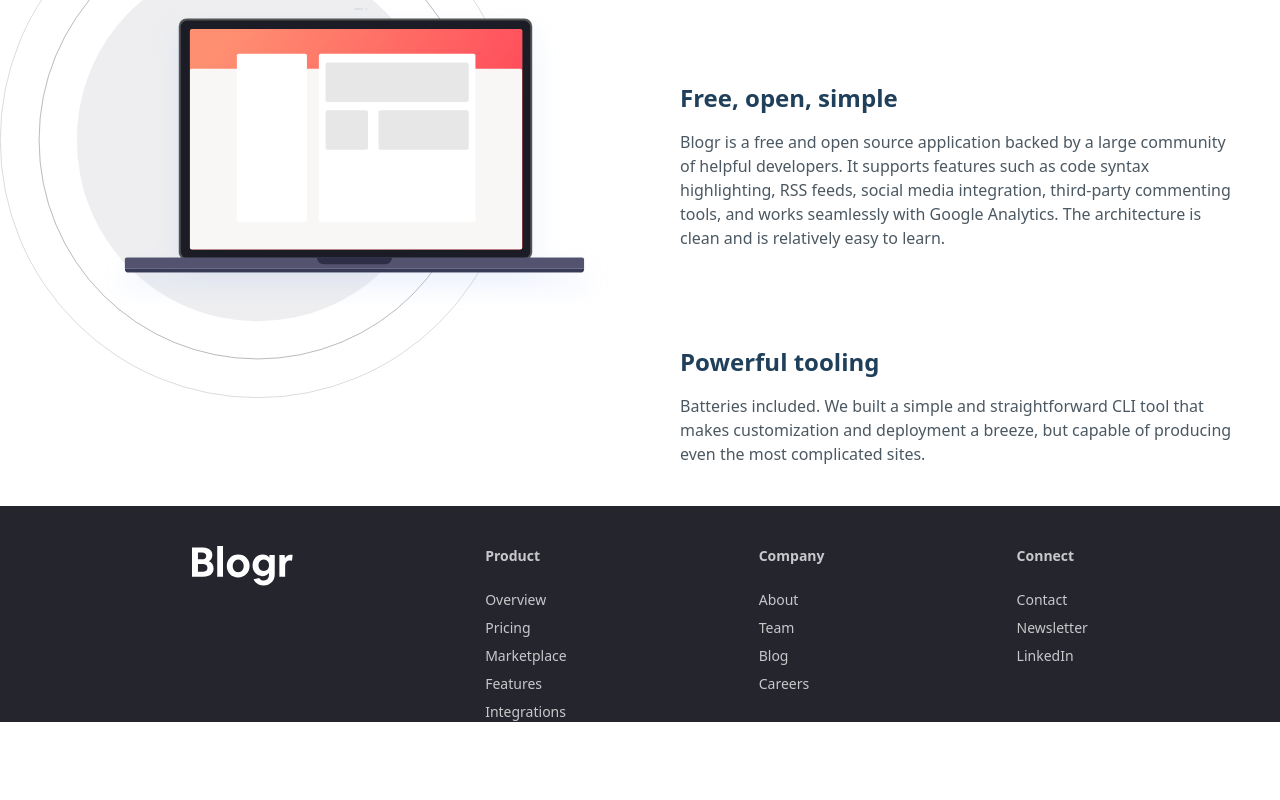
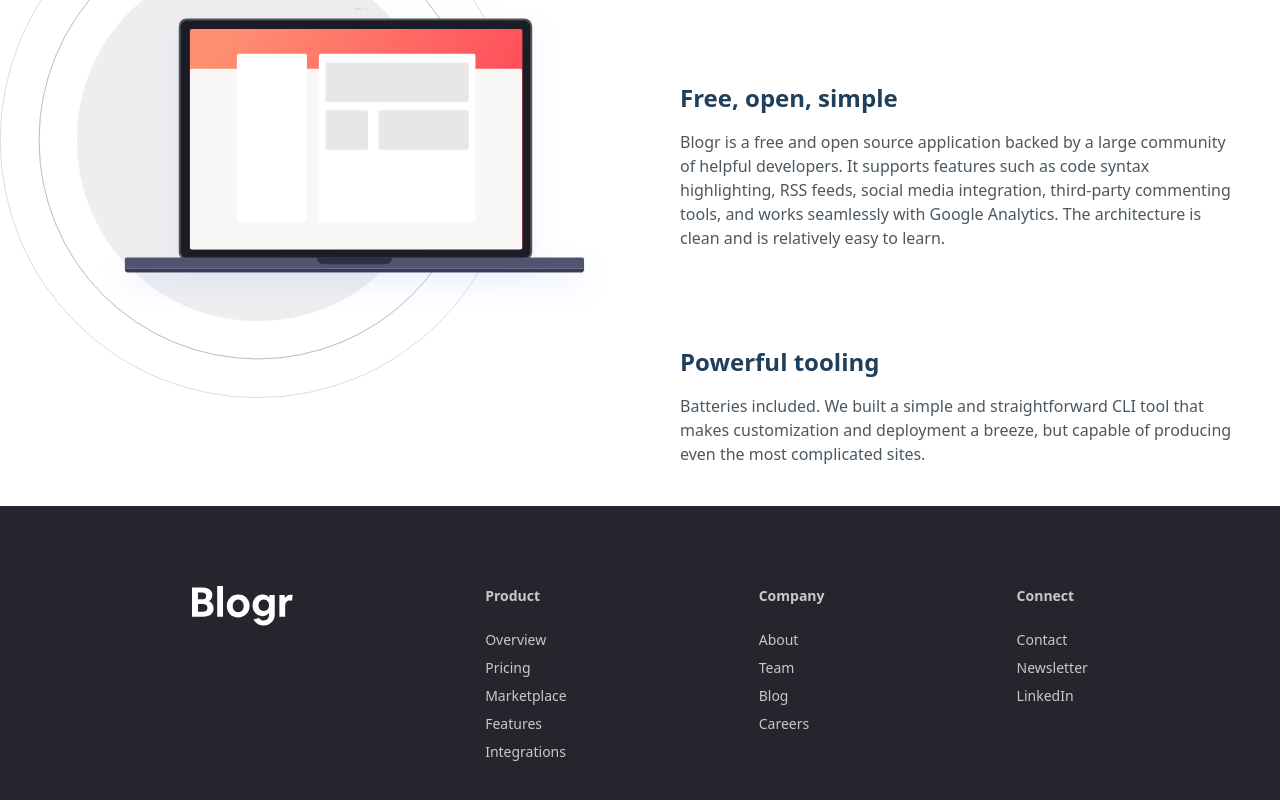
Before and after one commit to lavollmer/blogr-landingpage-lauradev, a React (Vite) app: page / in a window 1280 px wide. Shown: the part 2429-3229 px from the top of the page. Before the commit the page ends 3151 px from the top, so only its background shows below. Built offline with nearby package versions, Linux system fonts and the light colour scheme.

Commit message:
fixed the footer with flexbox and styling

```diff
--- a/src/components/Footer.tsx
+++ b/src/components/Footer.tsx
@@ -3,7 +3,7 @@ import "../index.css";
 
 const Footer = () => {
   return (
-    <div className="flex flex-row justify-evenly bg-very-dark-black-blue pt-10 text-ubuntu">
+    <div className="flex flex-row justify-evenly bg-very-dark-black-blue pt-20 pb-20 text-ubuntu">
       <div>
         <img src={Logo} alt="Blogr Logo" />
       </div>
```
